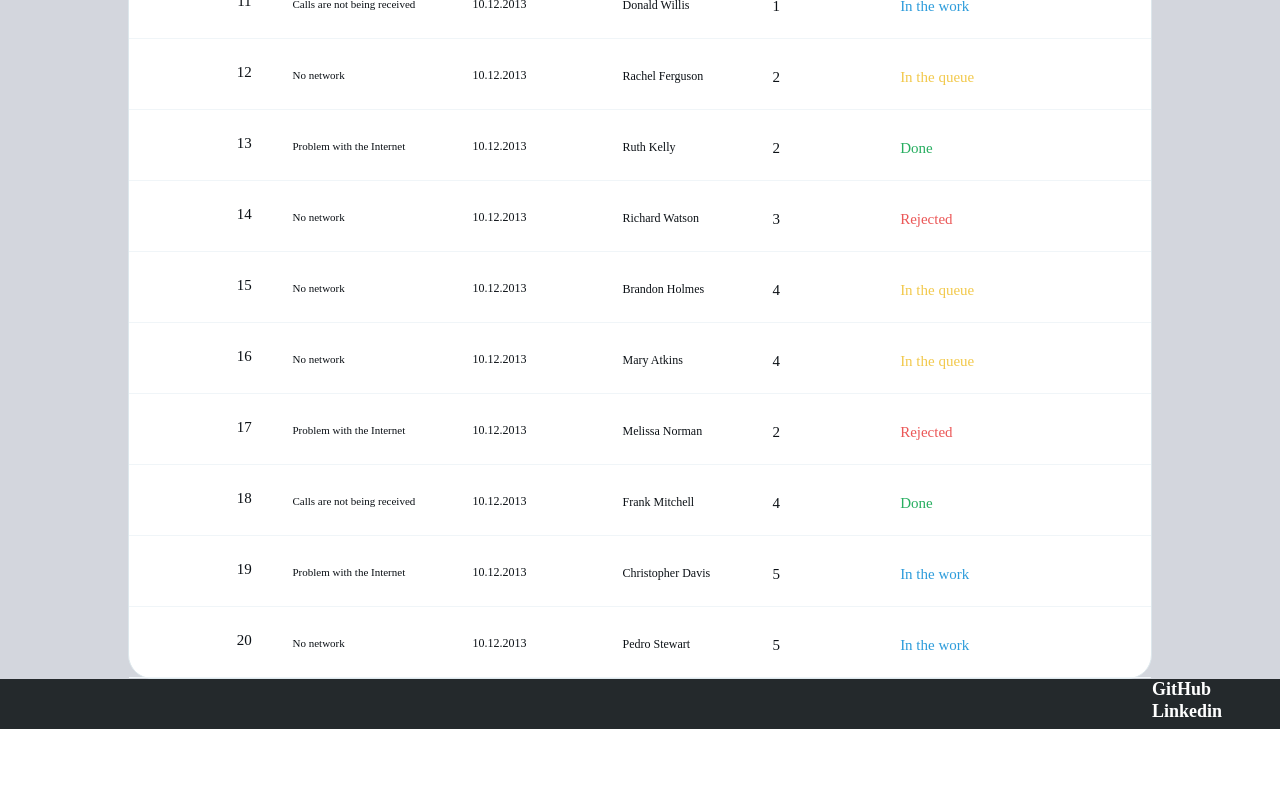
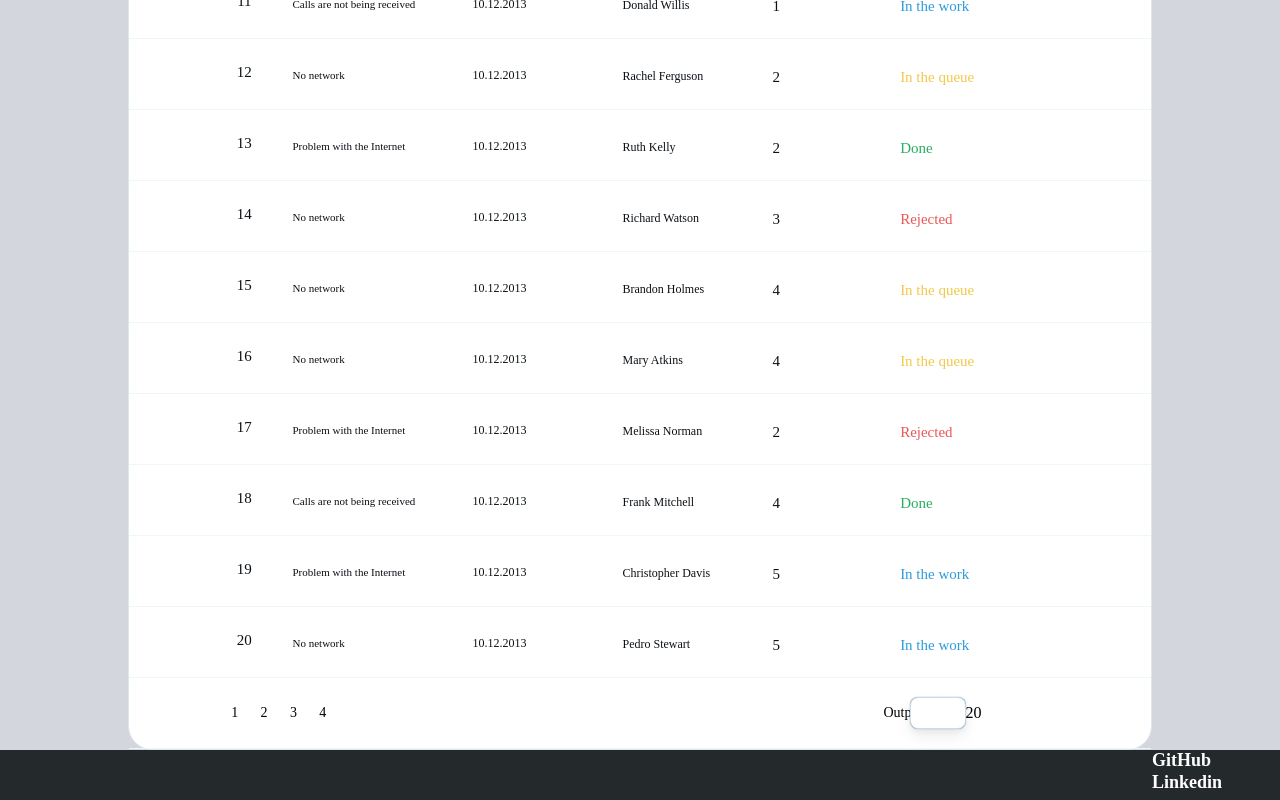
Before and after one commit to mariegorova/Technical-Support, a plain HTML site: page index.html in a window 1280 px wide. Shown: the part 1025-1825 px from the top of the page. Before the commit the page ends 1754 px from the top, so only its background shows below. Drawn offline with Linux system fonts and the light colour scheme; a web font is replaced by a local one.

Commit message:
feat : add elements for pagination

```diff
--- a/index.css
+++ b/index.css
@@ -444,3 +444,71 @@ footer {
   line-height: 120%;
   color: #ffffff;
 }
+
+.pages {
+margin-left: 10%;
+  display: flex;
+  align-items: center;
+}
+
+.page {
+
+font-family: 'PT Root UI';
+font-style: normal;
+font-weight: 500;
+font-size: 14px;
+line-height: 114%;
+color: black;
+margin-right: 80%;
+
+}
+
+.page:hover {
+  cursor: pointer;
+  color: #00a6ed;
+}
+
+.output {
+  display: flex;
+  width: 100%;
+  align-items: center;
+}
+.output_by {
+
+width: 82px;
+height: 16px;
+
+
+font-family: 'PT Root UI';
+font-style: normal;
+font-weight: 400;
+font-size: 14px;
+line-height: 114%;
+
+margin-left: 70%;
+
+color: black;
+}
+
+.how_much {
+  box-sizing: border-box;
+
+position: absolute;
+width: 56px;
+height: 32px;
+left: 910px;
+
+
+background: #FFFFFF;
+
+
+border: 1px solid #CDDBE4;
+border-radius: 8px;
+
+font-family: 'PT Root UI';
+font-style: normal;
+font-weight: 500;
+font-size: 14px;
+line-height: 114%;
+text-align: center;
+}
--- a/index.html
+++ b/index.html
@@ -267,7 +267,18 @@
     <div class="status_color" style="color:  #2D9CDB;">In the work</div>
     <div class="more"></div>
 </div>
-
+<div class="line">
+    <div class="pages">
+        <div class="page">1</div>
+        <div class="page">2</div>
+        <div class="page">3</div>
+        <div class="page">4</div>
+    </div>
+    <div class="output">
+<div class="output_by">Output by</div>
+<input class="how_much">20</input>
+    </div>
+</div>
         </div>
     </main>
     <footer>
```
